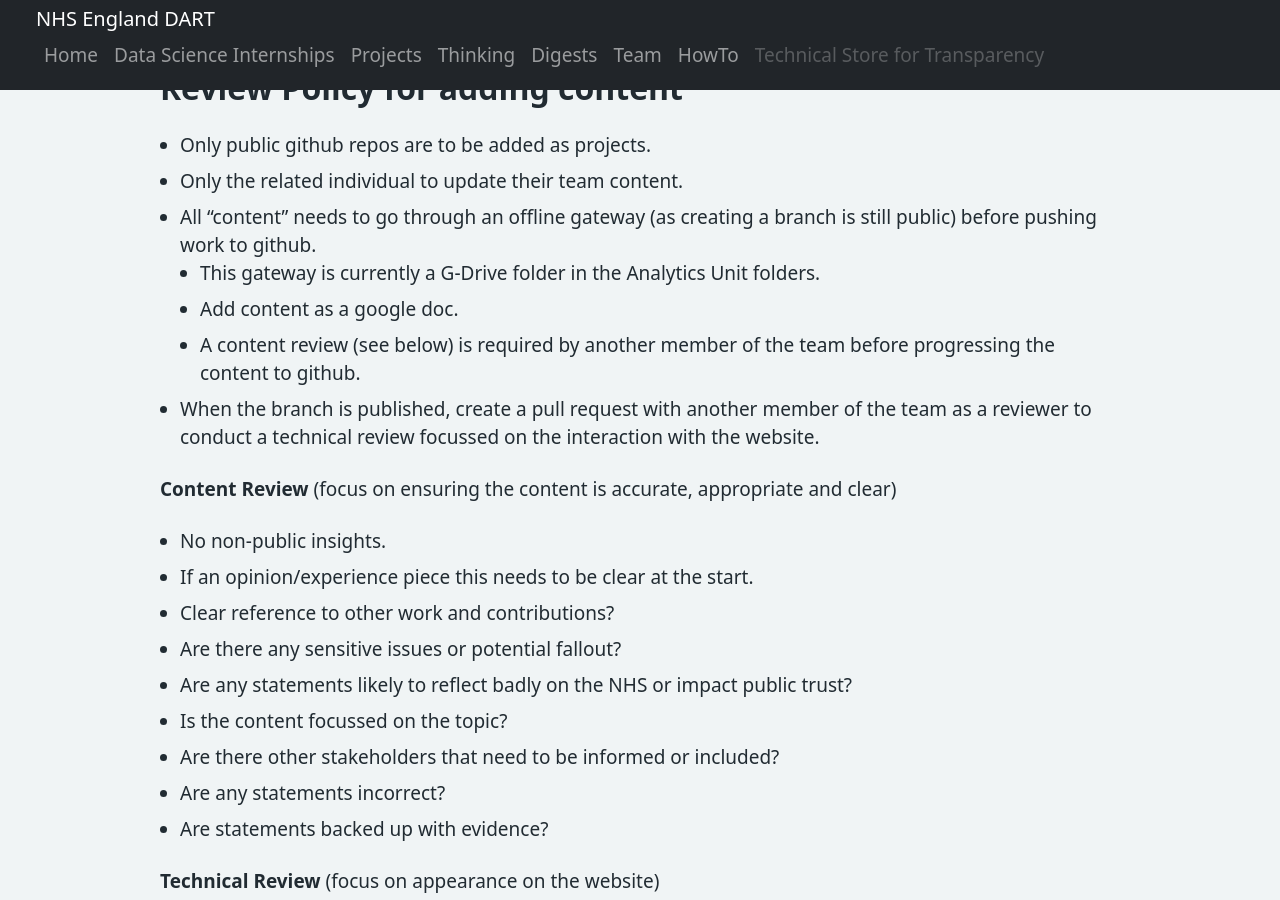
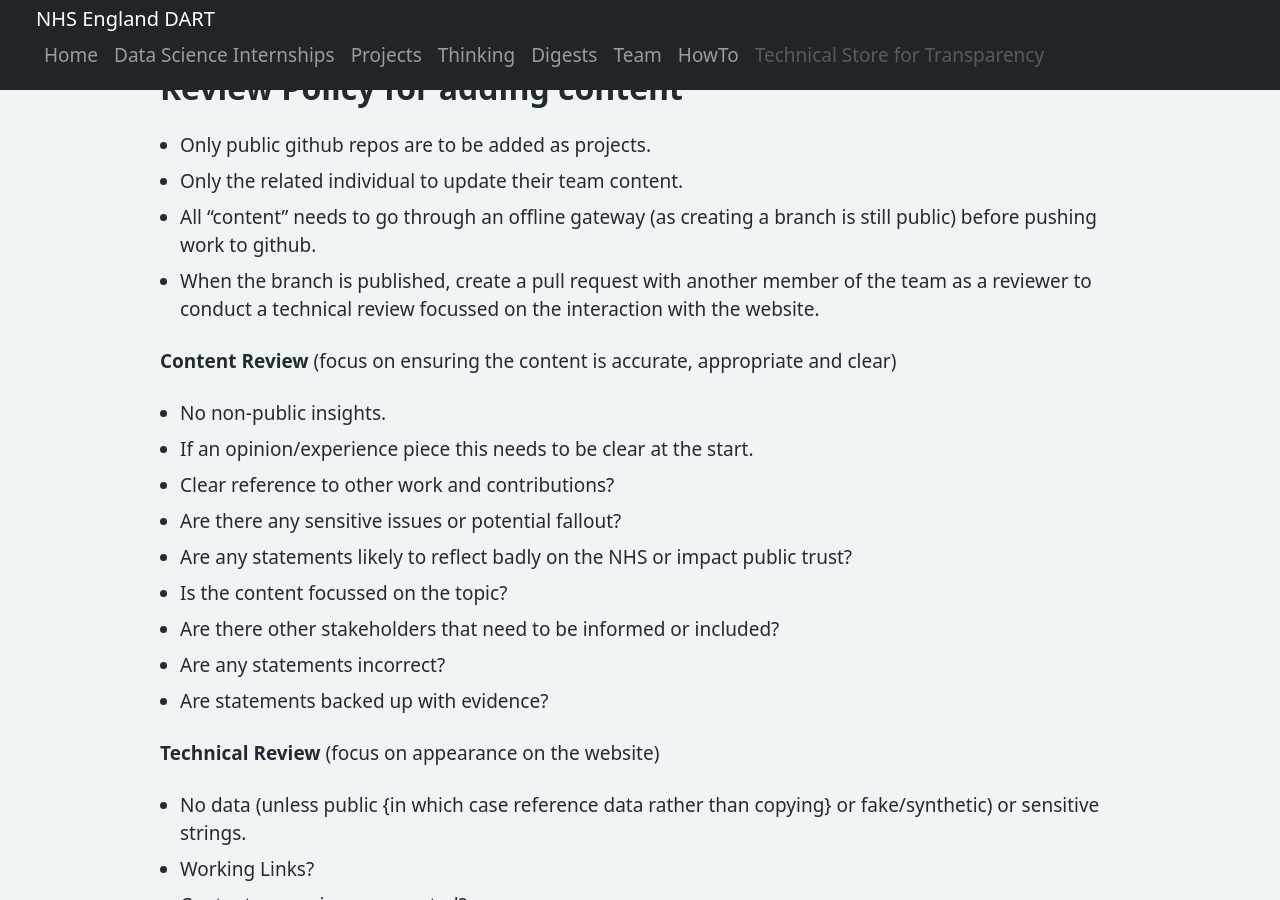
Before and after one commit to nhsx/AnalyticsUnit, a Jekyll site: the page built from content/howto/howto.md, in a window 1280 px wide and 900 px high, scrolled down 374 px. Built offline with Jekyll 4.4.1, drawn with Linux system fonts in a browser that asks for light colours.

```diff
--- a/_data/thinking.yml
+++ b/_data/thinking.yml
@@ -43,7 +43,7 @@
   stage: interested
   image: assets/img/Short-term-future.jpeg
   description: Highlighting Model Class Reliance as a tool for variable importance in predictive models
-  author: Analytics Unit
+  author: DART
   date: January 2022
 
 - title: Open Source Tool Requests
@@ -51,7 +51,7 @@
   stage: interested
   image: assets/img/openSourceTree.jpeg
   description: Description of the considerations and recommended process for requesting open source tools in the NHS
-  author: Analytics Unit
+  author: DART
   date: October 2021
 
 - title: Sharing Code in the Open
@@ -91,7 +91,7 @@
   stage: thought_stream
   image: assets/img/tools.jpeg
   description: Capturing some of the key points raised during interviews with NHS analysts regarding their experience of using open source software in the NHS
-  author: Analytics Unit
+  author: DART
   date: August 2021
 
 - title: OpenSafely and NHSX - Learning from our first collaboration
--- a/content/howto/howto.md
+++ b/content/howto/howto.md
@@ -9,9 +9,6 @@ permalink: howto.html
 - Only public github repos are to be added as projects.
 - Only the related individual to update their team content.
 - All "content" needs to go through an offline gateway (as creating a branch is still public) before pushing work to github.
-  - This gateway is currently a G-Drive folder in the Analytics Unit folders.
-  - Add content as a google doc.
-  - A content review (see below) is required by another member of the team before progressing the content to github.
 - When the branch is published, create a pull request with another member of the team as a reviewer to conduct a technical review focussed on the interaction with the website.
 
 **Content Review** (focus on ensuring the content is accurate, appropriate and clear)
```
Also changed, not shown: index.md (+1 -1 lines).
